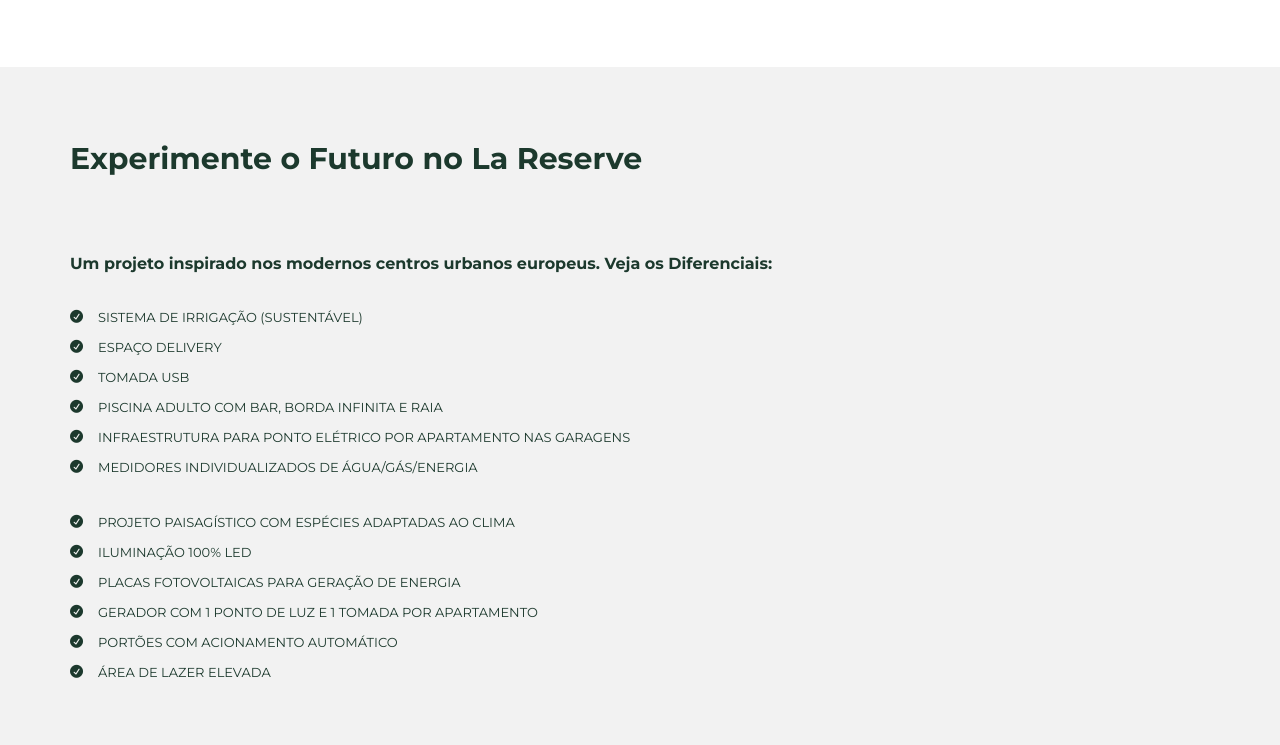
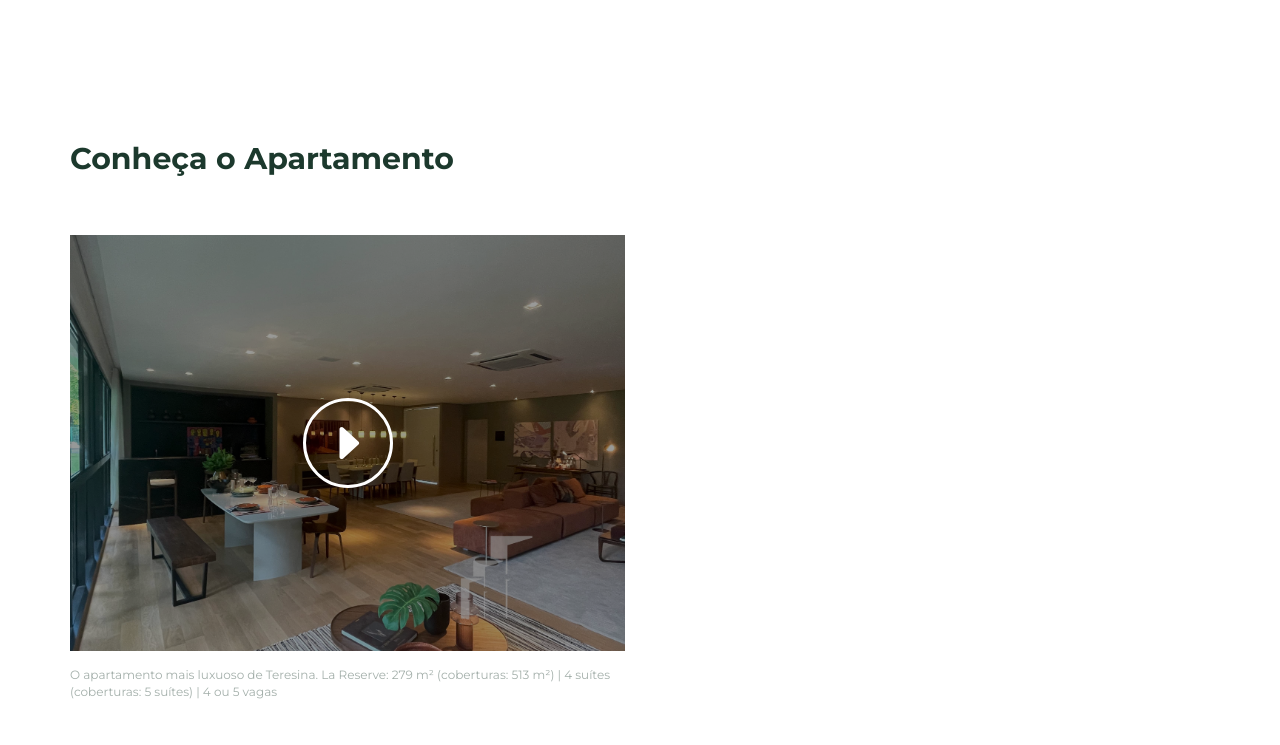
Before and after one commit to AltoPadraoTI/lareserve, a plain HTML site: page index.html in a window 1280 px wide. Shown: the part 1375-2120 px from the top of the page. Drawn offline with Linux system fonts and the light colour scheme.

Commit message:
Video added (still not working)

```diff
--- a/assets/css/style.css
+++ b/assets/css/style.css
@@ -1,9 +1,4 @@
 /*------------------------------------------------------------------
-Project:	Propper HTML Template
-Version:	1.0
-Last change:	31.08.2016
-Assigned to:	ThemeStarz
-
 [Table of contents]
 
 1. Header
--- a/index.html
+++ b/index.html
@@ -120,6 +120,30 @@
                             <!--end description-->
                         </div>
                         <!--end feature-->
+                    </div>
+                    <!--end col-md-6-->
+                </div>
+                <!--end row-->
+            </div>
+            <!--end container-->
+        </div>
+        <!--end block-->
+
+        <div class="block" id="about">
+            <div class="container">
+                <h2>Conheça o Apartamento</h2>
+                <div class="row">
+                    <div class="col-md-6 col-sm-6" data-scroll-reveal="enter right and move 20px">
+                        <a href="https://vimeo.com/783019798" class="video-player video-popup">
+                            <i class="play-icon arrow_triangle-right"></i>
+                            <div class="has-overlay">
+                                <img src="assets/img/videocover.jpg" alt="" style="max-width: 100%">
+                            </div>
+                        </a>
+                        <figure class="note">O apartamento mais luxuoso de Teresina.
+                          La Reserve: 279 m² (coberturas: 513 m²) | 4 suítes (coberturas: 5 suítes) | 4 ou 5 vagas
+                        </figure>
+                        <!--end video-player-->
                     </div>
                     <!--end col-md-6-->
                 </div>
```
Also changed, not shown: assets/img/videocover.jpg (added).
